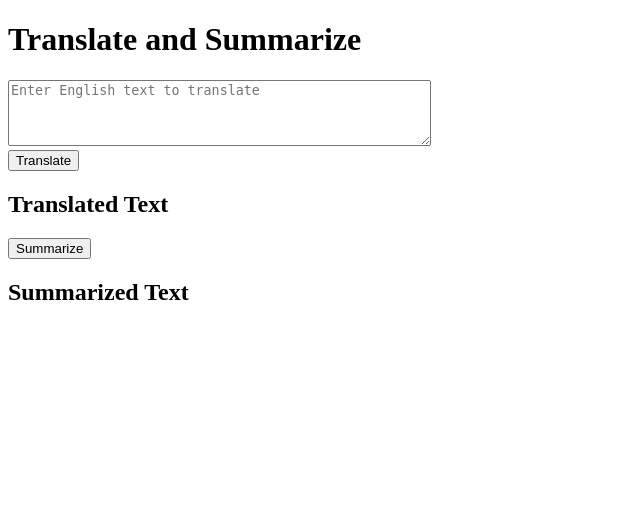
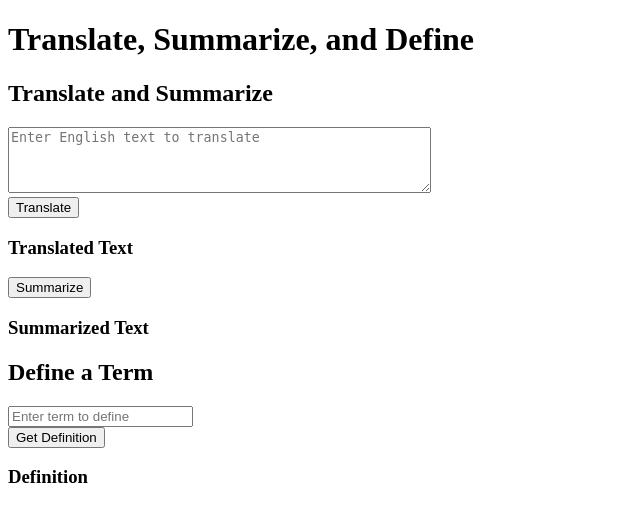
Before and after one commit to HICC-2024-PROJECT-PRESENTATION-CONTEST/Team2, a Django app: page /translate/ in a window 1280 px wide. Shown: the top 522 px of the page, without its empty margins (0-640 px from the left). Run offline with Django 5.2, Linux system fonts and the light colour scheme.

Commit message:
define 추가

```diff
--- a/mainapp/templates/mainapp/translatesummary.html
+++ b/mainapp/templates/mainapp/translatesummary.html
@@ -2,7 +2,7 @@
 <html lang="en">
 <head>
     <meta charset="UTF-8">
-    <title>Translate and Summarize</title>
+    <title>Translate, Summarize, and Define</title>
     <script>
         function translateText() {
             const englishText = document.getElementById('english_text').value;
@@ -18,6 +18,7 @@
             .then(data => {
                 document.getElementById('translated_text').innerText = data.translated_text;
                 document.getElementById('summarized_text').innerText = ''; // 요약문 초기화
+                document.getElementById('definition_text').innerText = ''; // 정의 초기화
             });
         }
 
@@ -36,16 +37,36 @@
                 document.getElementById('summarized_text').innerText = data.summarized_text;
             });
         }
+
+        function defineTerm() {
+            const term = document.getElementById('term_to_define').value;
+            fetch(`/define/?term=${encodeURIComponent(term)}`)
+            .then(response => response.json())
+            .then(data => {
+                document.getElementById('definition_text').innerText = data.definition;
+            });
+        }
     </script>
 </head>
 <body>
-    <h1>Translate and Summarize</h1>
+    <h1>Translate, Summarize, and Define</h1>
+
+    <h2>Translate and Summarize</h2>
     <textarea id="english_text" rows="4" cols="50" placeholder="Enter English text to translate"></textarea><br>
     <button onclick="translateText()">Translate</button>
-    <h2>Translated Text</h2>
+
+    <h3>Translated Text</h3>
     <p id="translated_text"></p>
     <button onclick="summarizeText()">Summarize</button>
-    <h2>Summarized Text</h2>
+
+    <h3>Summarized Text</h3>
     <p id="summarized_text"></p>
+
+    <h2>Define a Term</h2>
+    <input type="text" id="term_to_define" placeholder="Enter term to define"><br>
+    <button onclick="defineTerm()">Get Definition</button>
+
+    <h3>Definition</h3>
+    <p id="definition_text"></p>
 </body>
 </html>
--- a/mainapp/urls.py
+++ b/mainapp/urls.py
@@ -26,4 +26,5 @@ urlpatterns = [
     path('translate/', views.translate, name='translate'),
     path('summarize_text/', views.translate_and_summarize, name='summarize_text'),  # 요약 요청을 처리할 URL 추가
     path('pdf-translate/', views.pdfTranslate, name='pdftranslate'),
+    path('define/', views.define_term, name='define_term'),
 ]
--- a/mainapp/views.py
+++ b/mainapp/views.py
@@ -73,3 +73,26 @@ def summary(request):
 
 def pdfTranslate(request):
     return render(request, 'mainapp/pdftranslate.html')
+
+
+def define_term(request):
+    term = request.GET.get('term')
+    if not term:
+        return JsonResponse({'definition': '용어가 제공되지 않았습니다.'}, status=400)
+
+    try:
+        response = openai.ChatCompletion.create(
+            model="gpt-3.5-turbo",
+            messages=[
+                {"role": "system",
+                 "content": "You are an expert assistant that provides detailed definitions of technical terms."},
+                {"role": "user", "content": f"Define the following term in Korean: {term}"}
+            ],
+            max_tokens=512,
+            temperature=0.5,
+        )
+        definition = response.choices[0].message['content'].strip()
+        return JsonResponse({'definition': definition})
+    except Exception as e:
+        print(f"Error: {e}")  # 에러를 로그에 출력
+        return JsonResponse({'definition': '정의 실패'}, status=500)
```
